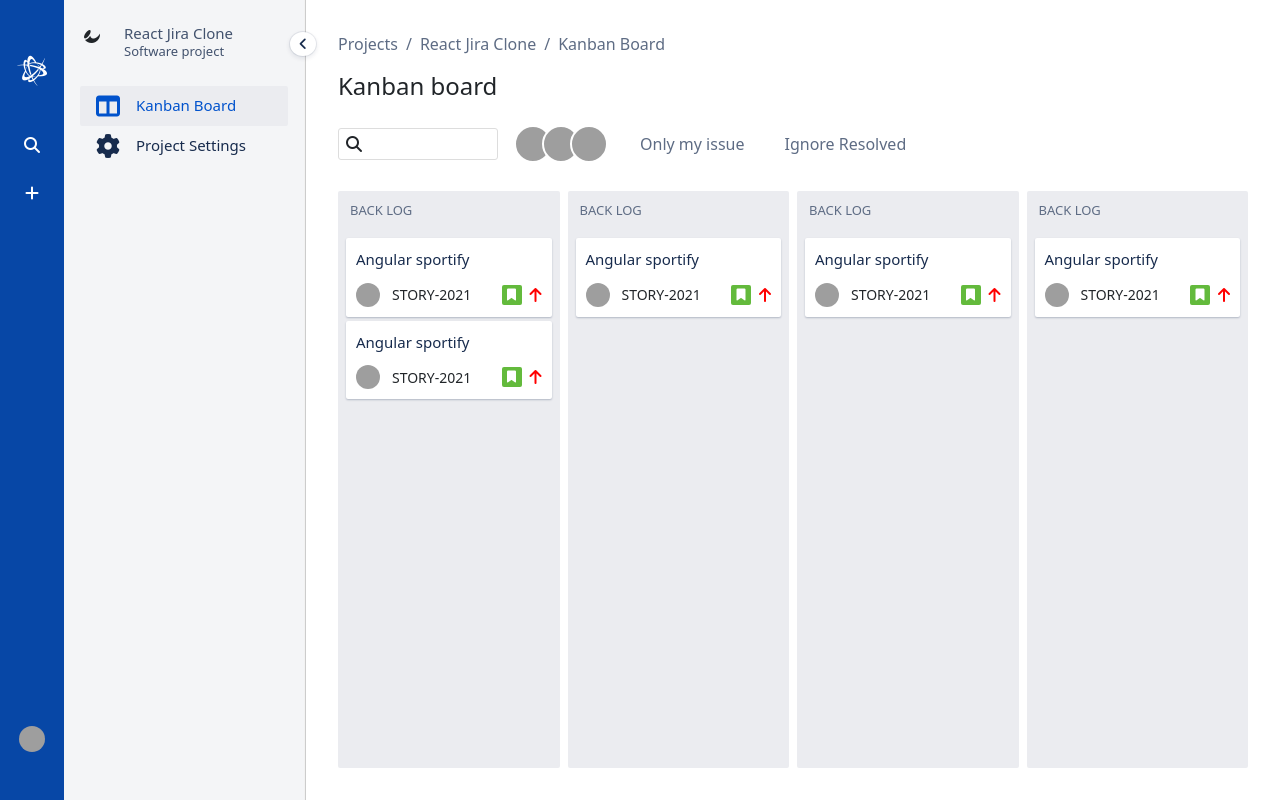
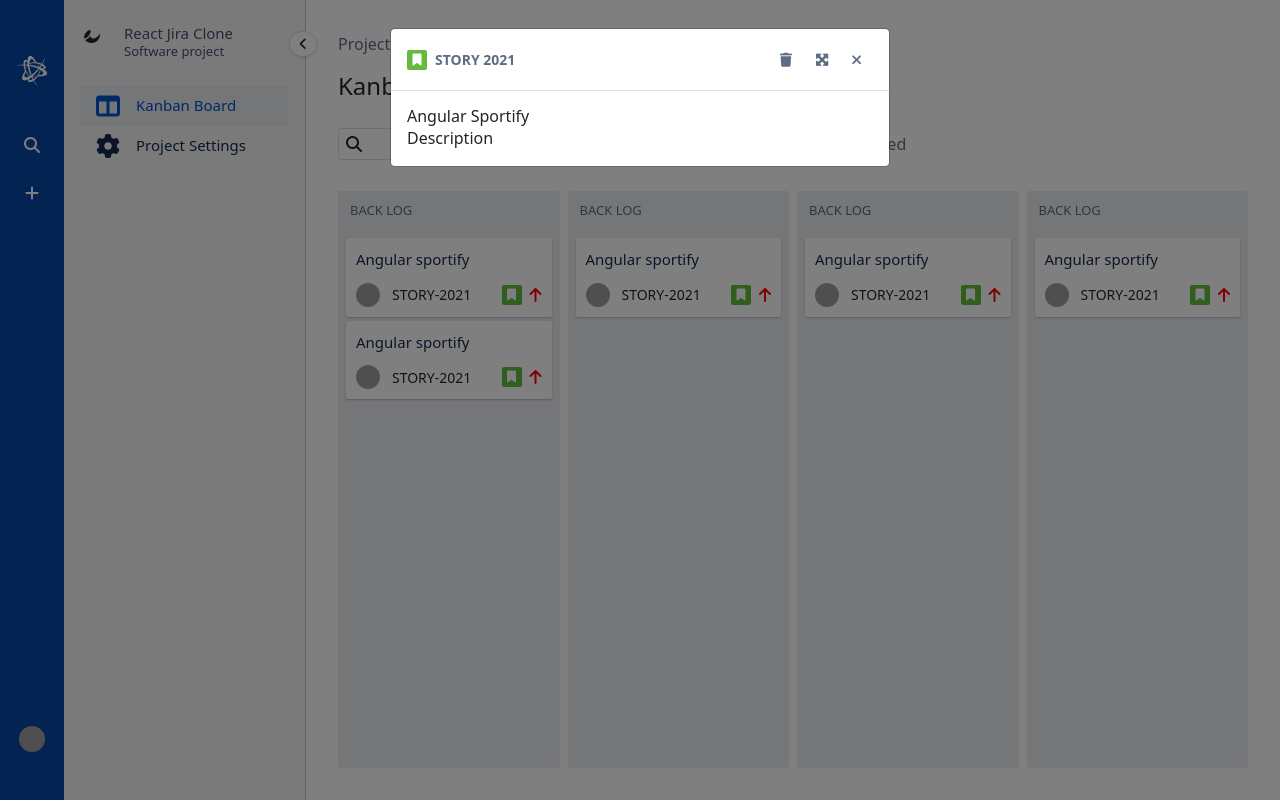
Before and after one commit to thuytran95/jira-clone-react, a React (Create React App) app: page /project/kanban in a window 1280 px wide. Built offline with nearby package versions, Linux system fonts and the light colour scheme; grey boxes are pictures that could not be loaded.

Commit message:
add modal issue

```diff
--- a/src/App.scss
+++ b/src/App.scss
@@ -1,4 +1,4 @@
-@import '~bootstrap/dist/css/bootstrap.min.css';
+@import "~bootstrap/scss/bootstrap";
 .main {
   padding: 32px 24px 32px 32px;
 }
--- a/src/components/issues/index.tsx
+++ b/src/components/issues/index.tsx
@@ -1 +1,2 @@
-export { default as IssueCard} from './issue-card/IssueCard';
+export { default as IssueCard } from './issue-card/IssueCard';
+export { default as IssueModal } from './issue-modal/IssueModal';
--- a/src/components/issues/issue-card/IssueCard.tsx
+++ b/src/components/issues/issue-card/IssueCard.tsx
@@ -1,4 +1,5 @@
 import { OverlayTrigger, Tooltip, TooltipProps } from 'react-bootstrap';
+import IssueModal from '../issue-modal/IssueModal';
 import './issue-card.scss';
 
 const IssueCard = () => {
@@ -29,6 +30,7 @@ const IssueCard = () => {
           </OverlayTrigger>
         </div>
       </div>
+
     </div>
   );
 };
--- /dev/null
+++ b/src/components/issues/issue-modal/IssueModal.tsx
@@ -0,0 +1,39 @@
+import React from 'react';
+import { Modal } from 'react-bootstrap';
+import './issue-modal.scss';
+
+const IssueModal = () => {
+  return (
+    <Modal show={true} className="issue__modal">
+      <Modal.Header className="issue__modal__header">
+        <div className="flex items-center">
+          <span className="issue__icon story-icon">
+            <i className="fa fa-bookmark"></i>
+          </span>
+          <span className="uppercase font-semibold text-textMedium text-sm">story 2021</span>
+        </div>
+        <div className="issue__modal__action ml-auto">
+          <button className='issue__modal__btn'>
+            <i className="fa fa-trash"></i>
+          </button>
+          <button  className='issue__modal__btn'>
+            <i className="fa fa-expand-arrows-alt"></i>
+          </button>
+          <button  className='issue__modal__btn'>
+            <i className="fa fa-times"></i>
+          </button>
+        </div>
+      </Modal.Header>
+      <Modal.Body>
+        <div className='col-8'>
+          <h3>Angular Sportify</h3>
+          <div>Description</div>
+          <div></div>
+        </div>
+        <div className='col-4'></div>
+      </Modal.Body>
+    </Modal>
+  );
+};
+
+export default IssueModal;
--- /dev/null
+++ b/src/components/issues/issue-modal/issue-modal.scss
@@ -0,0 +1,11 @@
+.issue__modal {
+  &__header {
+  }
+
+  &__btn {
+    @apply text-textMedium bg-white px-3 py-1 hover:bg-backgroundLight;
+    border-radius: 0.125rem;
+    font-size: 14px;
+    transition: all 0.2s ease;
+  }
+}
--- a/src/pages/kanban/Kanban.tsx
+++ b/src/pages/kanban/Kanban.tsx
@@ -1,4 +1,5 @@
 import { IssueCard } from 'components';
+import { IssueModal } from 'components/issues';
 import { OverlayTrigger, Tooltip, TooltipProps } from 'react-bootstrap';
 import './kanban.scss';
 
@@ -73,6 +74,7 @@ const Kanban = () => {
           <IssueCard/>
         </div>
       </div>
+      <IssueModal/>
     </div>
   );
 };
```
